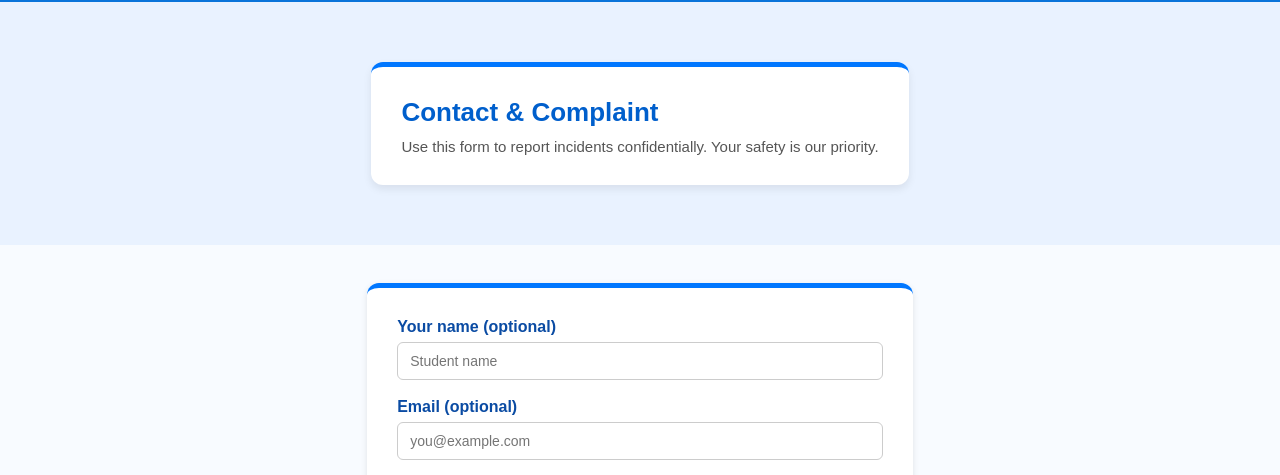
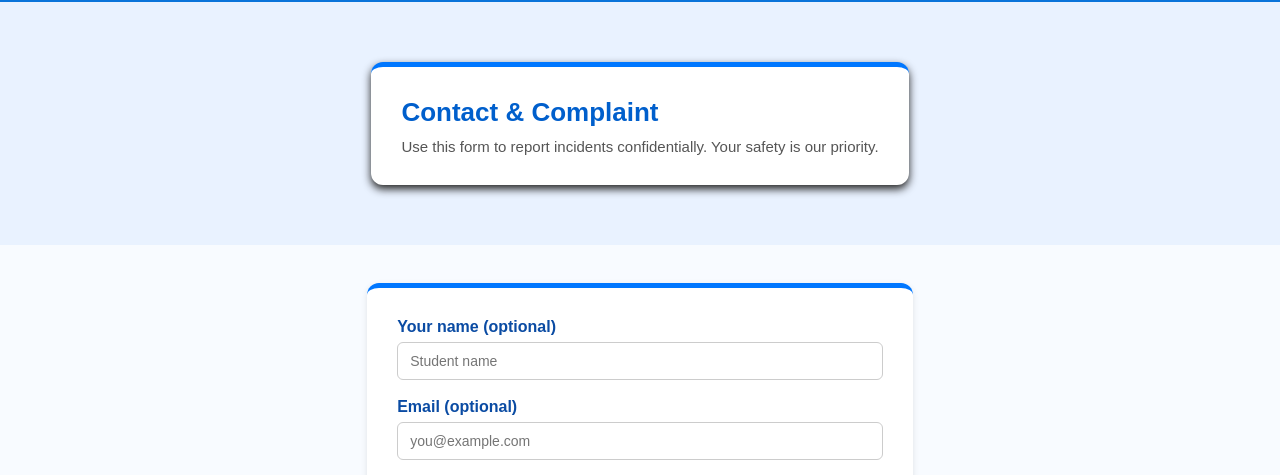
Before and after one commit to sriram290408-sr/ARTC, a plain HTML site: page html/contact.html in a window 1280 px wide. Shown: the part 256-731 px from the top of the page. Drawn offline with Linux system fonts and the light colour scheme.

Commit message:
formatting

```diff
--- a/css/committee.css
+++ b/css/committee.css
@@ -88,9 +88,9 @@ h2 {
   gap: 5px;
 }
 
-.linkedin img{
+.linkedin img {
   width: 30px;
-  height:30px;
+  height: 30px;
 }
 
 @media (max-width: 600px) {
--- a/css/contact.css
+++ b/css/contact.css
@@ -17,7 +17,7 @@ body {
   padding: 30px;
   display: inline-block;
   border-top: 5px solid #0077ff;
-  box-shadow: 0 4px 8px rgba(0, 0, 0, 0.08);
+  box-shadow: 0 4px 8px;
 }
 
 .hero .title {
```
Also changed, not shown: style.css (line endings or trailing spaces).
